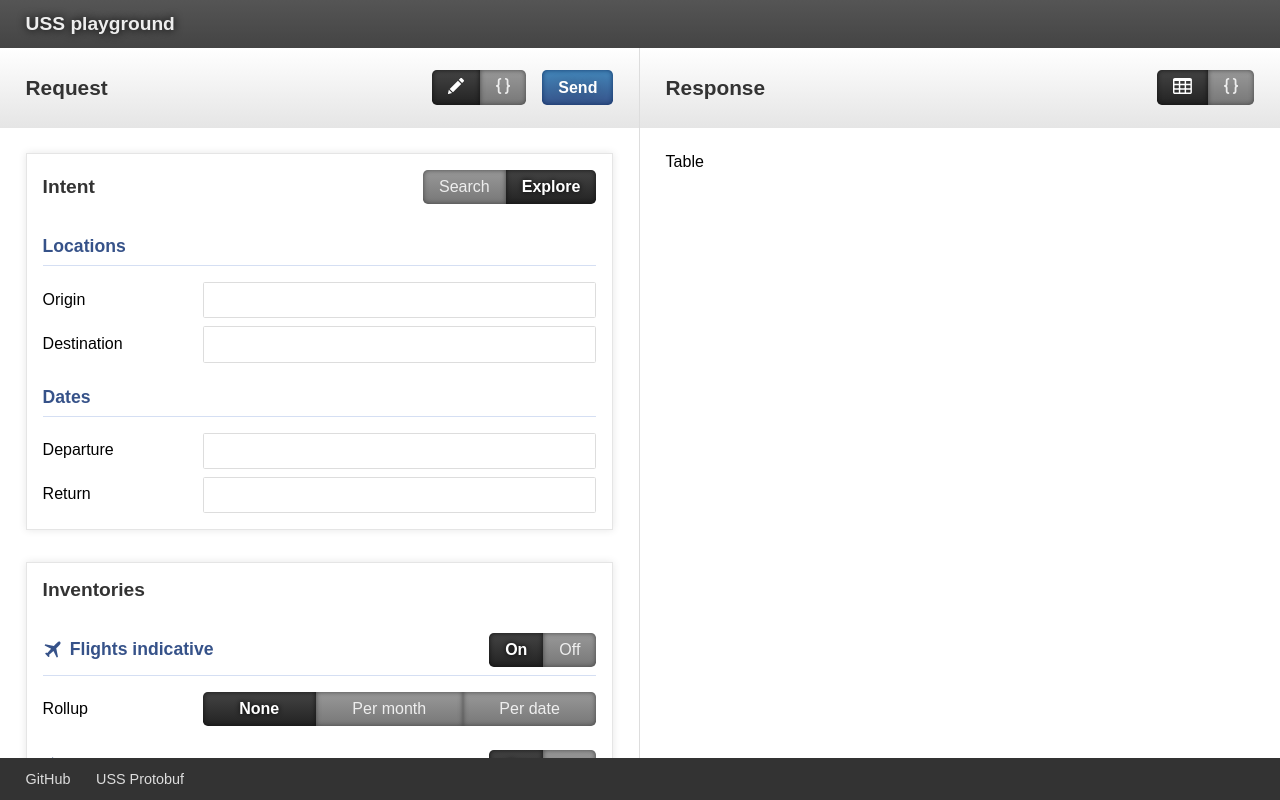
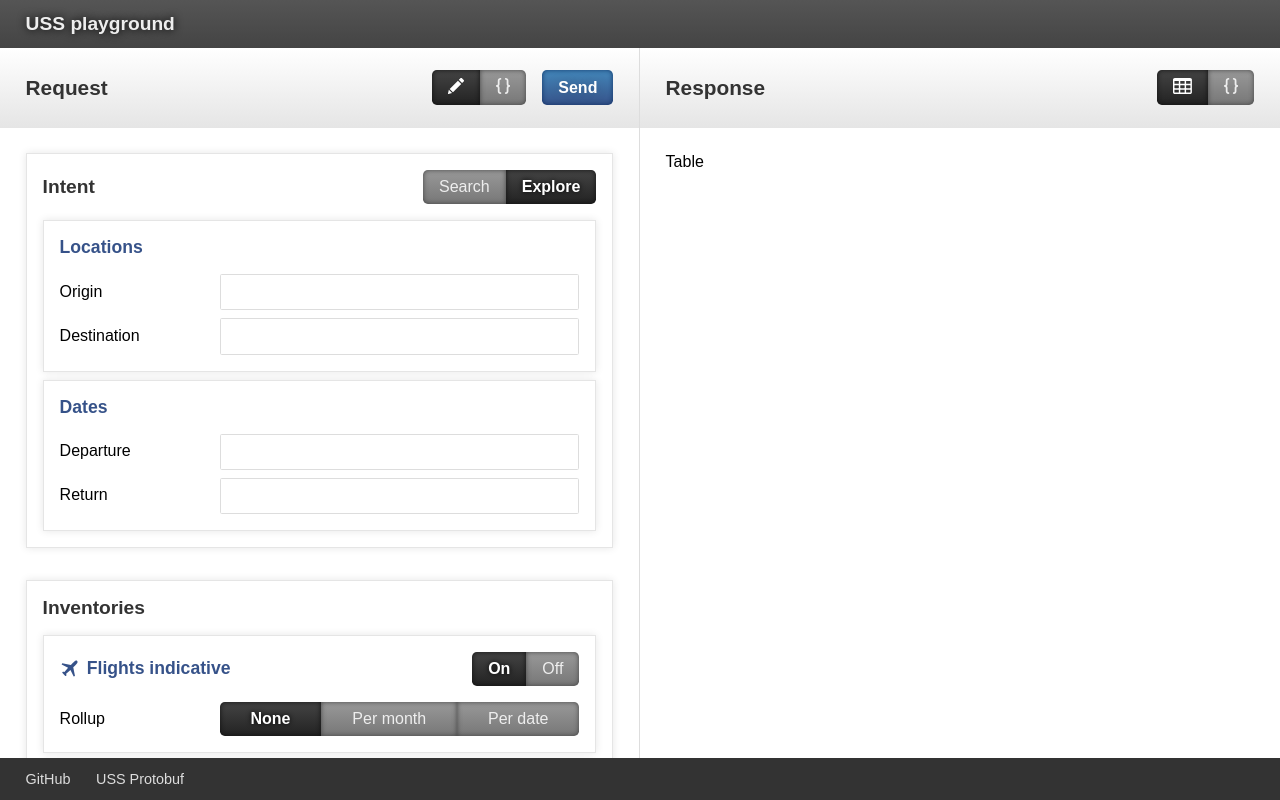
Before and after one commit to marticongost/uss-test-harness, a Next.js app: page / in a window 1280 px wide. Built offline with nearby package versions, Linux system fonts and the light colour scheme.

Commit message:
Use boxes for nested fieldsets

```diff
--- a/components/Form.jsx
+++ b/components/Form.jsx
@@ -133,15 +133,11 @@ function FormFieldSet({
   const topLevel = depth === 0;
   return (
     <div
-      css={
-        topLevel
-          ? {
+      css={{
         padding: "1rem",
         border: "1px solid #e5e5e5",
         boxShadow: "0 0 0.5rem rgba(0,0,0,0.1)",
-            }
-          : { marginTop: "1rem" }
-      }
+      }}
       {...attributes}
     >
       <div
@@ -153,25 +149,19 @@ function FormFieldSet({
             padding: 0,
             fontWeight: "bold",
           },
+          children &&
+            children.length && {
+              marginBottom: "1rem",
+            },
           topLevel
             ? {
                 color: "#333",
                 fontSize: "1.2rem",
-                marginBottom: "1rem",
               }
-            : [
-                {
+            : {
                 color: highlightColor,
                 fontSize: "1.1rem",
               },
-                children && children.length
-                  ? {
-                      paddingBottom: "0.5rem",
-                      borderBottom: `1px solid ${subtleLineColor}`,
-                      marginBottom: "1rem",
-                    }
-                  : null,
-              ],
         ]}
       >
         {fieldSet.icon ? (
```
Lines whose indentation alone changed are shown as unchanged.
